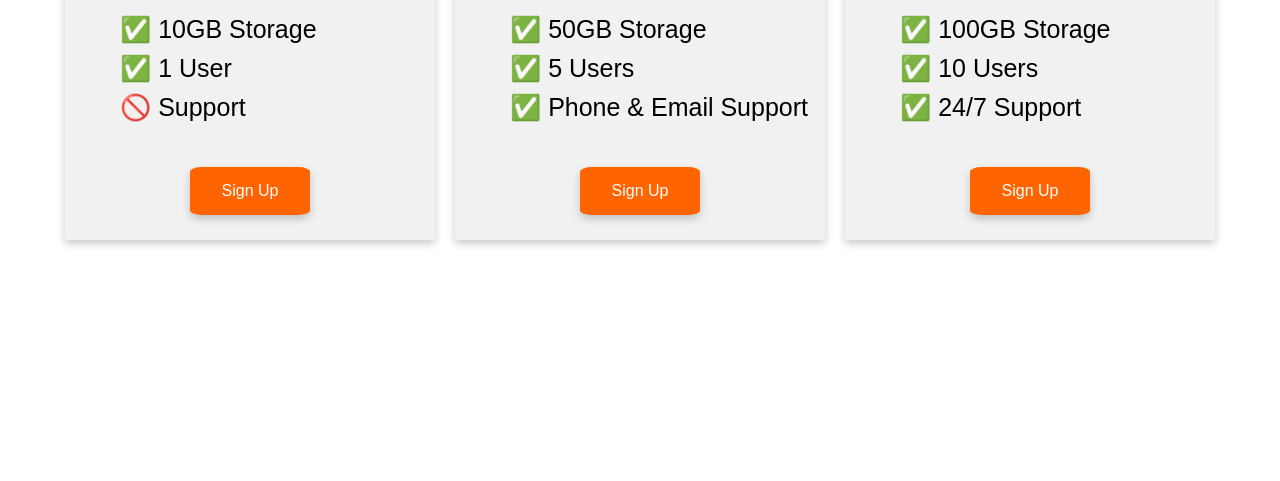
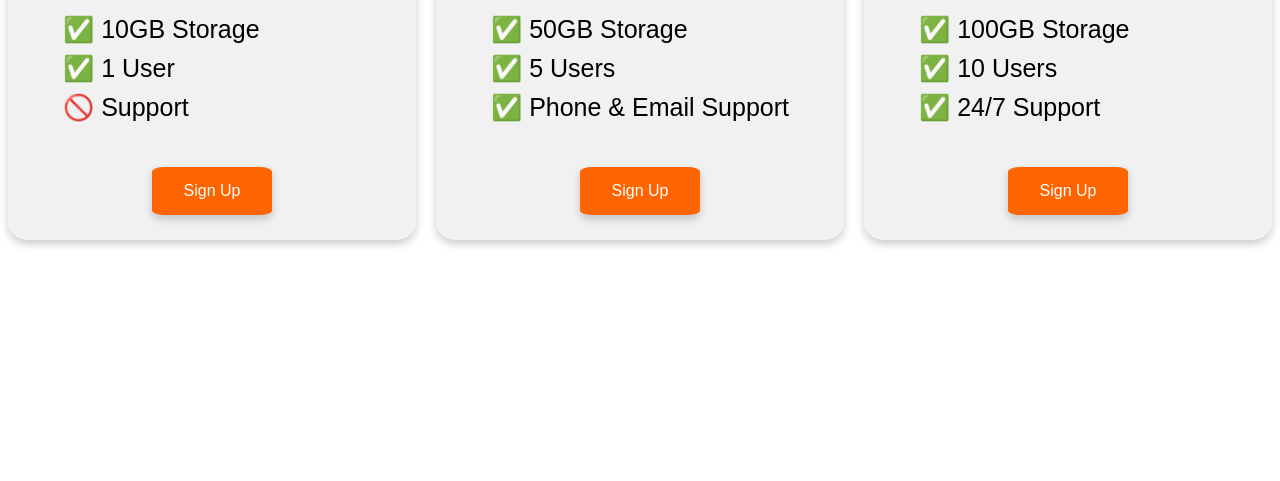
Before and after one commit to Alexnder-km/The-Complete-2024-Web-Development-Bootcamp, a plain HTML site: page 9.4+Flexbox+Pricing+Table+Project/index.html in a window 1280 px wide. Shown: the part 335-816 px from the top of the page. Drawn offline with Linux system fonts and the light colour scheme; a web font is replaced by a local one.

Commit message:
Update index.html

```diff
--- a/9.4+Flexbox+Pricing+Table+Project/index.html
+++ b/9.4+Flexbox+Pricing+Table+Project/index.html
@@ -15,12 +15,12 @@
       }
 
       .pricing-container {
-        display: flex;
+        display:flex;
         justify-content: center;
         align-items: center;
-        align-content: center;
         gap: 20px;
         height: 100vh;
+        word-wrap: break-word;
       }
 
       .pricing-plan {
@@ -29,7 +29,10 @@
         text-align: center;
         padding: 10px;
         min-width: 350px;
+        max-width: 450px;
         background-color: #f2f1f1;
+        border-radius: 5%;
+        flex: 1;
       }
 
       .pricing-plan:hover {
```
